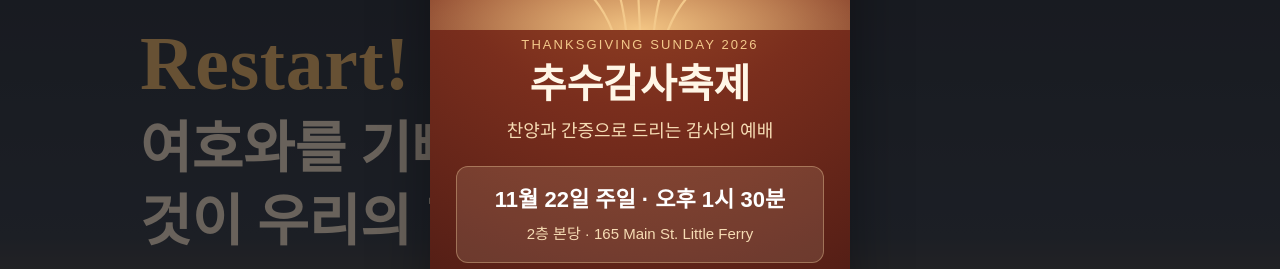
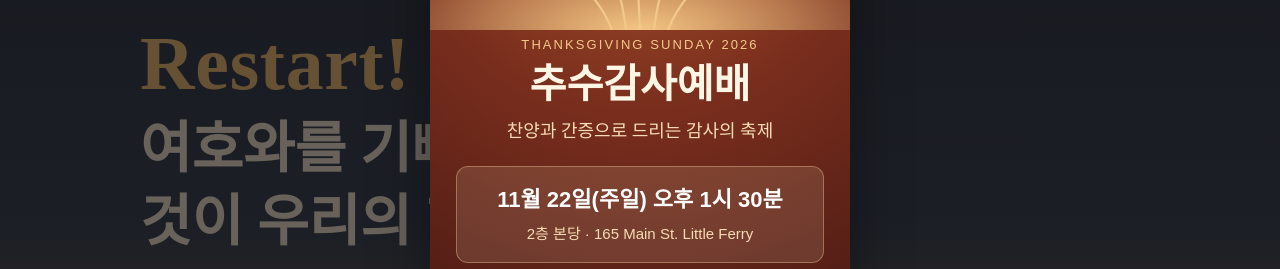
Before and after one commit to mijuchurchnj/FKPCA, a plain HTML site: page index.html in a window 1280 px wide. Shown: the part 160-429 px from the top of the page. Drawn offline with Linux system fonts and the light colour scheme; a web font is replaced by a local one.

Commit message:
추수감사 팝업 제목·부제·날짜 표기 수정
Co-Authored-By: Claude Opus 5.5 <noreply@anthropic.com>
Claude-Session: https://claude.ai/code/session_01RqefWJkigWL5u75ydEHoCV

```diff
--- a/index.html
+++ b/index.html
@@ -905,10 +905,10 @@ var ALBUMS = window.ALBUMS || [];
     </svg>
     <div class="promo-body">
       <p class="promo-kicker">THANKSGIVING SUNDAY 2026</p>
-      <h2 class="promo-title" id="promo-title">추수감사축제</h2>
-      <p class="promo-sub">찬양과 간증으로 드리는 감사의 예배</p>
+      <h2 class="promo-title" id="promo-title">추수감사예배</h2>
+      <p class="promo-sub">찬양과 간증으로 드리는 감사의 축제</p>
       <div class="promo-when">
-        <b>11월 22일 주일 · 오후 1시 30분</b>
+        <b>11월 22일(주일) 오후 1시 30분</b>
         <span>2층 본당 · 165 Main St. Little Ferry</span>
       </div>
       <div class="promo-tags"><span>찬양</span><span>간증</span><span>감사</span></div>
```
